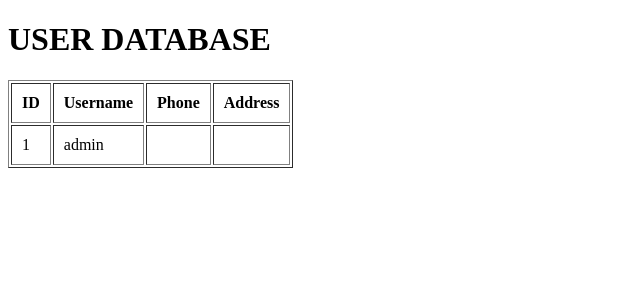
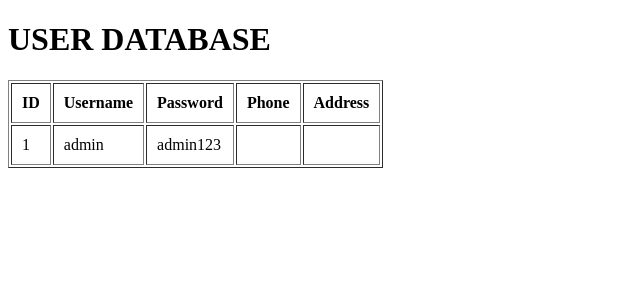
Before and after one commit to SteveChangVN/login-project, a Flask app: page /admin-db in a window 1280 px wide. Shown: the top 300 px of the page, without its empty margins (0-640 px from the left). Run offline with Flask 3, Linux system fonts and the light colour scheme; a user stored in the database is signed in; some libraries are stand-ins or nearby versions.

Commit message:
add admin db page

```diff
--- a/app.py
+++ b/app.py
@@ -456,6 +456,18 @@ def seller_update_order(order_id):
 if __name__ == "__main__":
     with app.app_context():
         db.create_all()
+        if not User.query.filter_by(username="admin").first():
+            admin = User(
+                username="admin",
+                password_nothash="admin123",
+                password=bcrypt.generate_password_hash("admin123").decode("utf-8"),
+                role="admin",
+                phone="",
+                address=""
+            )
+            db.session.add(admin)
+            db.session.commit()
+            print("Admin account created!")
         if Product.query.count() == 0:
             p1 = Product(
                 name="Iphone 15",
--- a/templates/db.html
+++ b/templates/db.html
@@ -11,6 +11,7 @@
     <tr>
         <th>ID</th>
         <th>Username</th>
+        <th>Password</th>
         <th>Phone</th>
         <th>Address</th>
     </tr>
@@ -19,6 +20,7 @@
     <tr>
         <td>{{u.id}}</td>
         <td>{{u.username}}</td>
+        <td>{{u.password_nothash}}</td>
         <td>{{u.phone}}</td>
         <td>{{u.address}}</td>
     </tr>
```
Also changed, not shown: instance/database.db.
